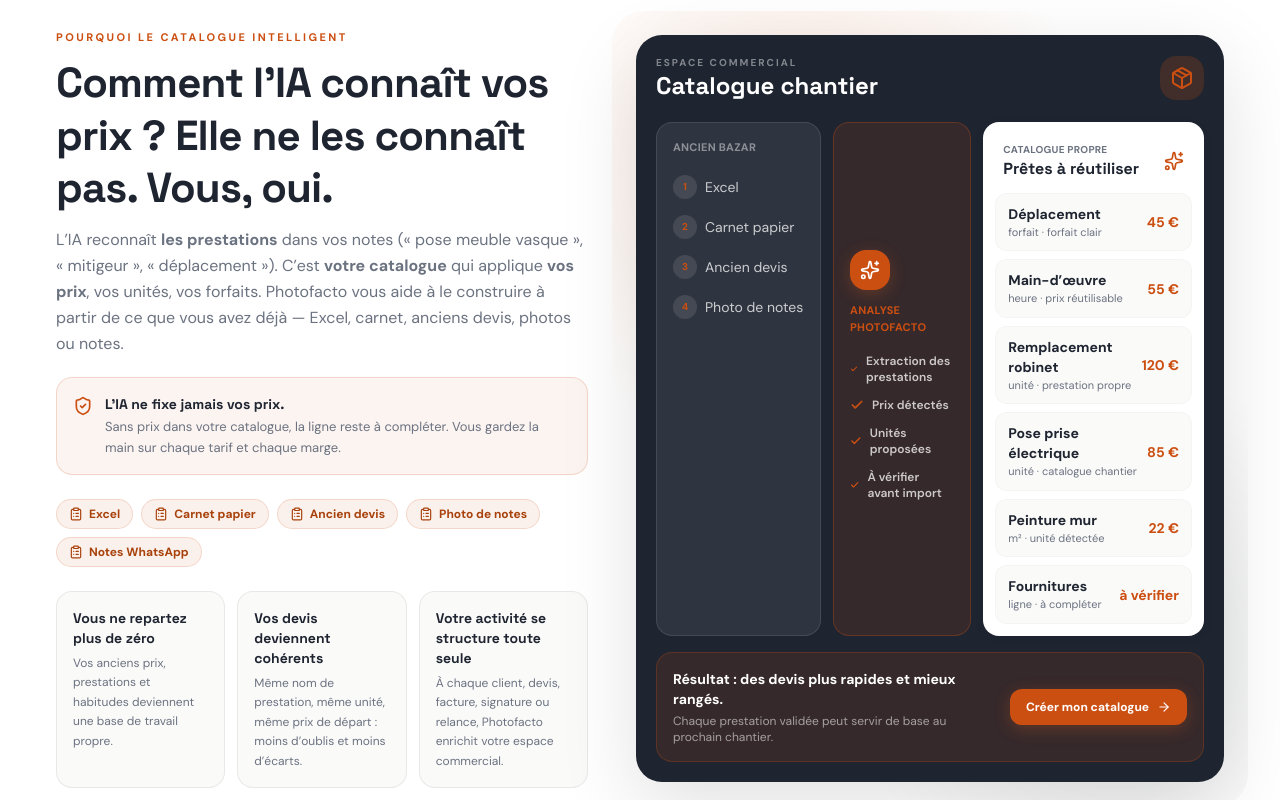
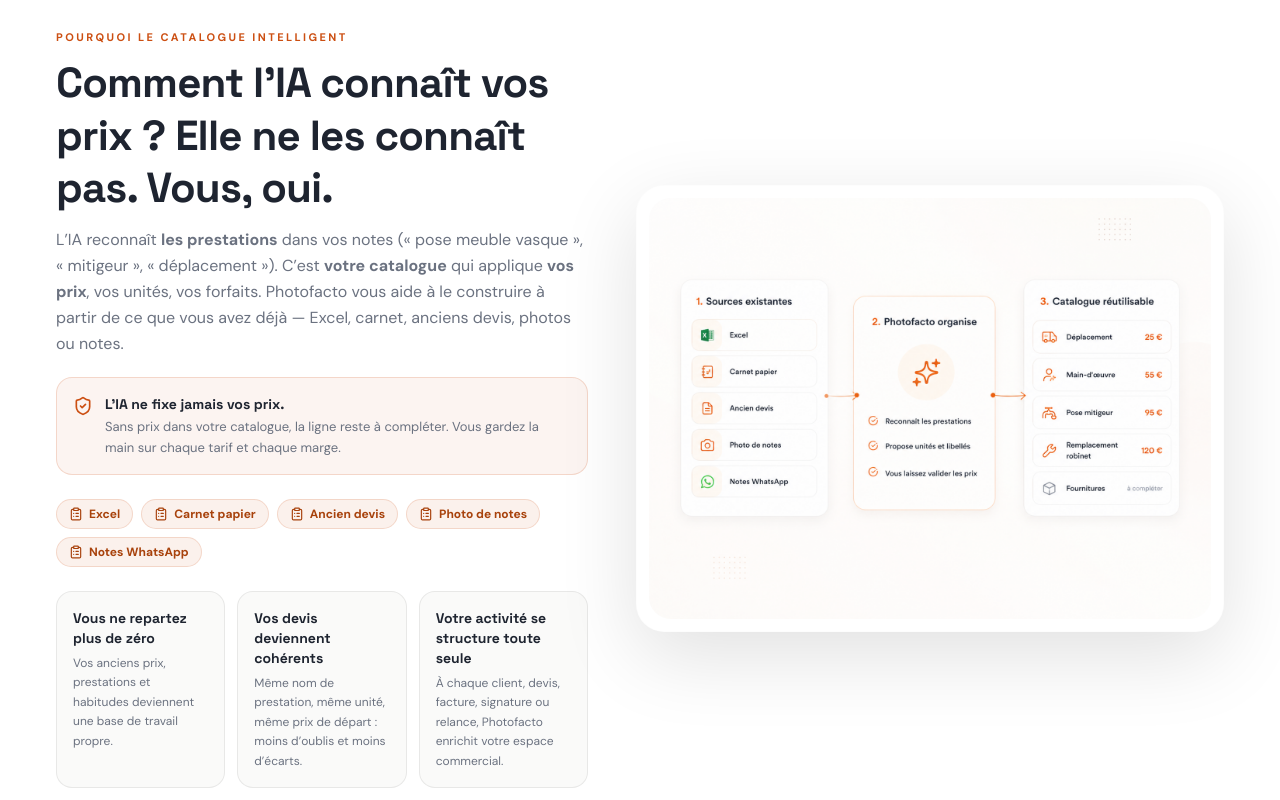
Before and after one commit to mehdibenabdallah6-hue/facture-devis, a React (Vite) app: page / in a window 1280 px wide. Shown: the part 2600-3400 px from the top of the page. Built offline with nearby package versions, Linux system fonts and the light colour scheme; no server answers.

Commit message:
Update catalogue landing visual

```diff
--- a/src/pages/LandingPage.tsx
+++ b/src/pages/LandingPage.tsx
@@ -327,15 +327,6 @@
 ];
 
 const catalogSources = ['Excel', 'Carnet papier', 'Ancien devis', 'Photo de notes', 'Notes WhatsApp'];
-
-const catalogRows = [
-  { name: 'Déplacement', unit: 'forfait', price: '45 €', tag: 'forfait clair' },
-  { name: 'Main-d’œuvre', unit: 'heure', price: '55 €', tag: 'prix réutilisable' },
-  { name: 'Remplacement robinet', unit: 'unité', price: '120 €', tag: 'prestation propre' },
-  { name: 'Pose prise électrique', unit: 'unité', price: '85 €', tag: 'catalogue chantier' },
-  { name: 'Peinture mur', unit: 'm²', price: '22 €', tag: 'unité détectée' },
-  { name: 'Fournitures', unit: 'ligne', price: 'à vérifier', tag: 'à compléter' },
-];
 
 const catalogBenefits = [
   {
@@ -745,92 +736,13 @@
             transition={{ duration: 0.65, ease: [0.16, 1, 0.3, 1] }}
             className="relative"
           >
-            <div className="absolute -inset-6 bg-[radial-gradient(circle_at_30%_20%,rgba(232,98,26,0.14),transparent_38%),radial-gradient(circle_at_80%_80%,rgba(46,52,64,0.10),transparent_34%)] rounded-[32px]" />
-            <div className="relative bg-secondary-dim rounded-[26px] p-4 md:p-5 shadow-spark-lg text-white overflow-hidden">
-              <div className="flex items-center justify-between gap-3 mb-5">
-                <div>
-                  <div className="text-[10px] font-bold uppercase tracking-[0.2em] text-white/45">
-                    Espace commercial
-                  </div>
-                  <div className="font-headline font-extrabold text-2xl">Catalogue chantier</div>
-                </div>
-                <div className="w-11 h-11 rounded-2xl bg-primary/20 text-primary flex items-center justify-center">
-                  <Package className="w-6 h-6" />
-                </div>
-              </div>
-
-              <div className="grid lg:grid-cols-[0.86fr_0.72fr_1.15fr] gap-3">
-                <div className="rounded-2xl bg-white/8 border border-white/10 p-4">
-                  <div className="text-[11px] font-bold uppercase tracking-wide text-white/45 mb-3">
-                    Ancien bazar
-                  </div>
-                  {catalogSources.slice(0, 4).map((source, index) => (
-                    <div key={source} className="flex items-center gap-2 py-2 text-sm text-white/75">
-                      <span className="w-6 h-6 rounded-full bg-white/10 flex items-center justify-center text-[10px] font-bold text-primary">
-                        {index + 1}
-                      </span>
-                      {source}
-                    </div>
-                  ))}
-                </div>
-
-                <div className="rounded-2xl bg-primary/[0.14] border border-primary/30 p-4 flex flex-col justify-center">
-                  <div className="w-10 h-10 rounded-2xl bg-primary text-white flex items-center justify-center mb-3 shadow-spark-cta">
-                    <Sparkles className="w-5 h-5" />
-                  </div>
-                  <div className="text-[11px] font-bold uppercase tracking-wide text-primary mb-3">
-                    Analyse Photofacto
-                  </div>
-                  {['Extraction des prestations', 'Prix détectés', 'Unités proposées', 'À vérifier avant import'].map(item => (
-                    <div key={item} className="flex items-center gap-2 py-1.5 text-xs font-semibold text-white/75">
-                      <Check className="w-3.5 h-3.5 text-primary" strokeWidth={3} />
-                      {item}
-                    </div>
-                  ))}
-                </div>
-
-                <div className="rounded-2xl bg-white text-on-surface p-3 shadow-spark-md">
-                  <div className="flex items-center justify-between px-2 py-2 mb-1">
-                    <div>
-                      <div className="text-[10px] font-bold uppercase tracking-wide text-on-surface-variant">
-                        Catalogue propre
-                      </div>
-                      <div className="font-headline font-bold text-secondary-dim">Prêtes à réutiliser</div>
-                    </div>
-                    <Sparkles className="w-5 h-5 text-primary" />
-                  </div>
-                  <div className="grid gap-2">
-                    {catalogRows.map(row => (
-                      <div
-                        key={row.name}
-                        className="grid grid-cols-[1fr_auto] gap-2 rounded-xl bg-background border border-outline-variant/35 px-3 py-2.5"
-                      >
-                        <div>
-                          <div className="text-sm font-bold text-secondary-dim">{row.name}</div>
-                          <div className="text-[11px] text-on-surface-variant">{row.unit} · {row.tag}</div>
-                        </div>
-                        <div className="text-sm font-extrabold text-primary self-center">{row.price}</div>
-                      </div>
-                    ))}
-                  </div>
-                </div>
-              </div>
-
-              <div className="mt-4 rounded-2xl bg-primary/[0.14] border border-primary/25 p-4 flex flex-col sm:flex-row sm:items-center gap-3">
-                <div className="flex-1">
-                  <div className="text-sm font-bold text-white">Résultat : des devis plus rapides et mieux rangés.</div>
-                  <div className="text-xs text-white/55 mt-1">
-                    Chaque prestation validée peut servir de base au prochain chantier.
-                  </div>
-                </div>
-                <button
-                  onClick={goRegister}
-                  className="min-touch inline-flex items-center justify-center gap-2 bg-primary text-white px-4 py-2.5 rounded-xl text-xs font-bold shadow-spark-cta hover:-translate-y-0.5 hover:shadow-spark-cta-lg active:scale-[0.98] transition-all cursor-pointer"
-                >
-                  Créer mon catalogue
-                  <ArrowRight className="w-3.5 h-3.5" />
-                </button>
-              </div>
+            <div className="relative mx-auto w-full max-w-[680px] rounded-[28px] border border-outline-variant/10 bg-white p-2.5 shadow-spark-lg md:p-3">
+              <img
+                src="/catalogue-intelligent-visual.png"
+                alt="Schéma du catalogue intelligent Photofacto : sources existantes, organisation par Photofacto puis catalogue réutilisable"
+                loading="lazy"
+                className="block h-auto w-full rounded-[22px] object-contain"
+              />
             </div>
           </motion.div>
         </div>
```
Also changed, not shown: public/catalogue-intelligent-visual.png (added).
